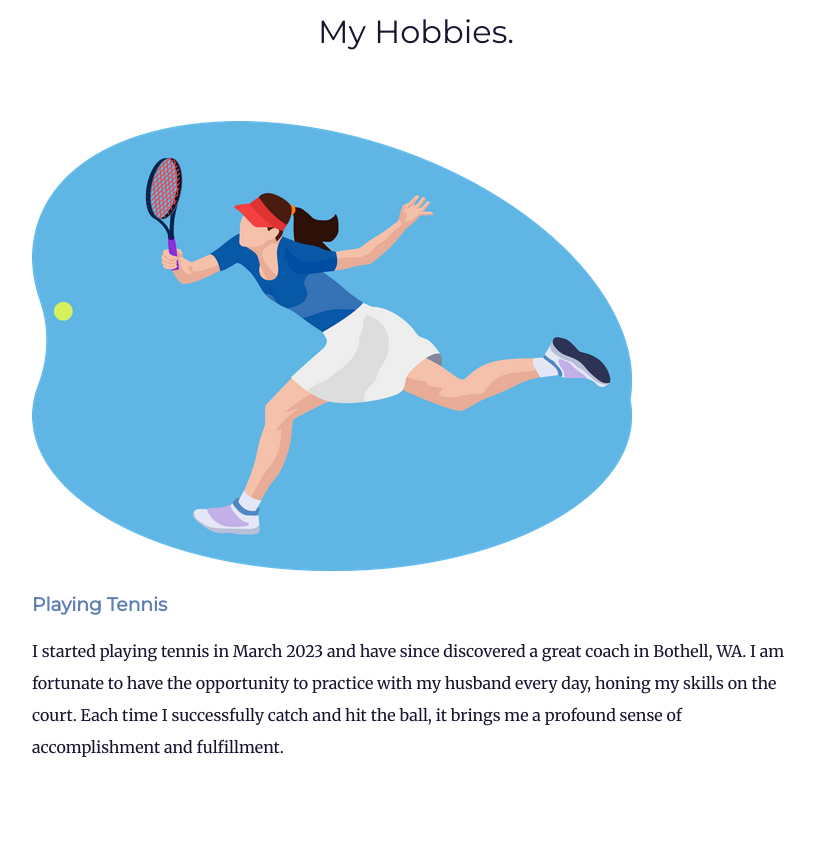
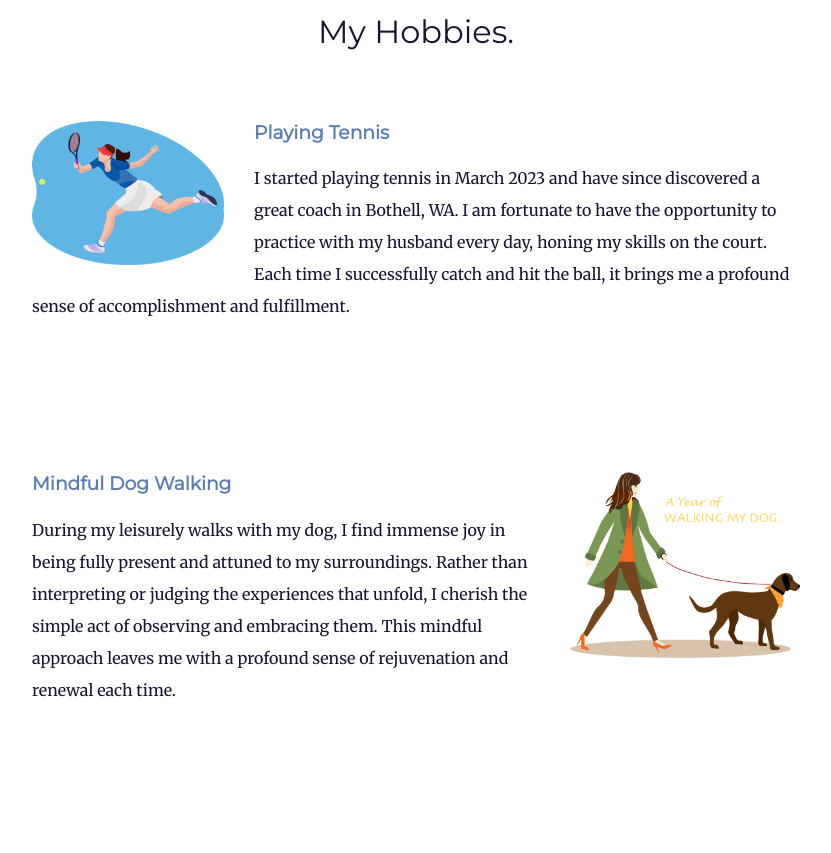
Before and after one commit to codingheather/My-Site-, a plain HTML site: page index.html in a window 1280 px wide. Shown: the part 1500-2353 px from the top of the page, without its empty margins (224-1055 px from the left). Drawn offline with Linux system fonts and the light colour scheme.

Commit message:
Update styles.css

```diff
--- a/css/styles.css
+++ b/css/styles.css
@@ -111,7 +111,7 @@ a:hover {
   text-align: left;
 }
 
-.bouldering {
+.female_tennis {
    width: 25%;
    height: 25%;
    float:left;
```
